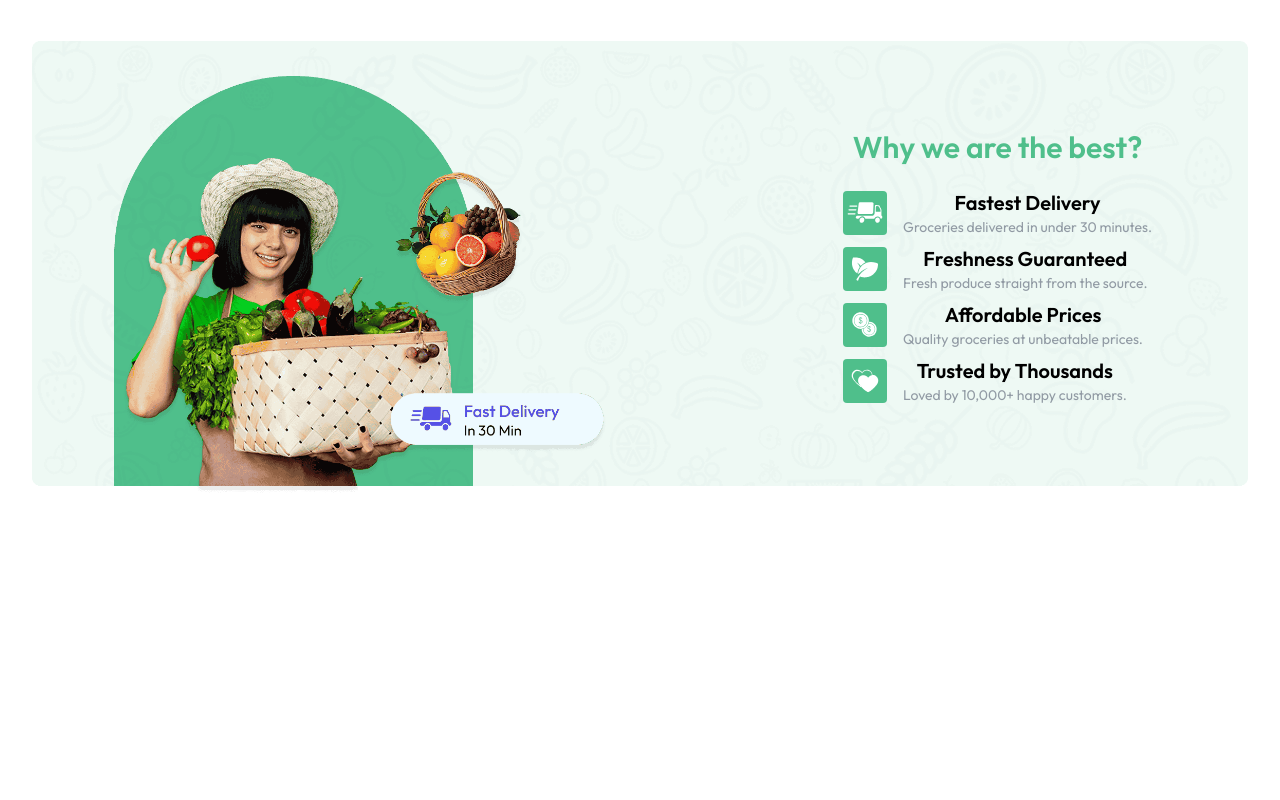
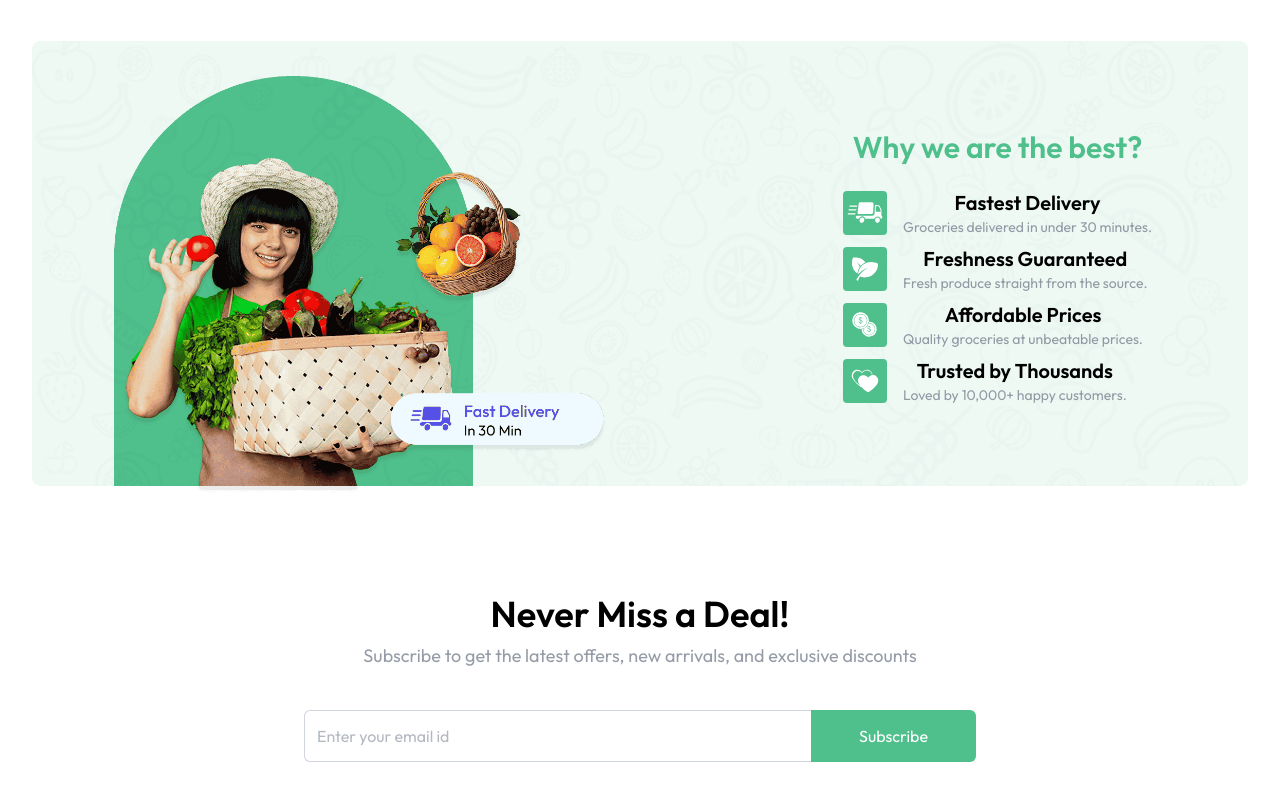
Before and after one commit to tronglee3107/online-shop, a React app in the folder client/: page / in a window 1280 px wide. Shown: the part 1384-2184 px from the top of the page. Before the commit the page ends 1910 px from the top, so only its background shows below. Built offline with nearby package versions, Linux system fonts and the light colour scheme; the HTML template or start-up script is replaced by a standard one.

Commit message:
adding email subscription UI

```diff
--- /dev/null
+++ b/client/src/components/EmailSubcription.jsx
@@ -0,0 +1,25 @@
+import React from 'react'
+
+const EmailSubcription = () => {
+    return (
+        <div className="flex flex-col items-center justify-center text-center space-y-2 mt-25 pb-15">
+            <h1 className="md:text-4xl text-2xl font-semibold">Never Miss a Deal!</h1>
+            <p className="md:text-lg text-gray-500/70 pb-8">
+                Subscribe to get the latest offers, new arrivals, and exclusive discounts
+            </p>
+            <form className="flex items-center justify-between max-w-2xl w-full md:h-13 h-12">
+                <input
+                    className="border border-gray-300 rounded-md h-full border-r-0 outline-none w-full rounded-r-none px-3 text-gray-500"
+                    type="text"
+                    placeholder="Enter your email id"
+                    required
+                />
+                <button type="submit" className="md:px-12 px-8 h-full text-white bg-primary hover:bg-primary-dull transition-all cursor-pointer rounded-md rounded-l-none">
+                    Subscribe
+                </button>
+            </form>
+        </div>
+    )
+}
+
+export default EmailSubcription
--- a/client/src/pages/home.jsx
+++ b/client/src/pages/home.jsx
@@ -2,6 +2,8 @@
 import BestSeller from '../components/BestSeller';
 import BottomBanner from '../components/BottomBanner';
 import Categories from '../components/Categories';
+import EmailSubcription from '../components/EmailSubcription';
+import Footer from '../components/Footer';
 import MainBanner from '../components/MainBanner';
 const Home = () => {
 
@@ -11,6 +13,7 @@
             <Categories />
             <BestSeller />
             <BottomBanner />
+            <EmailSubcription />
         </div>
     )
 }
```
